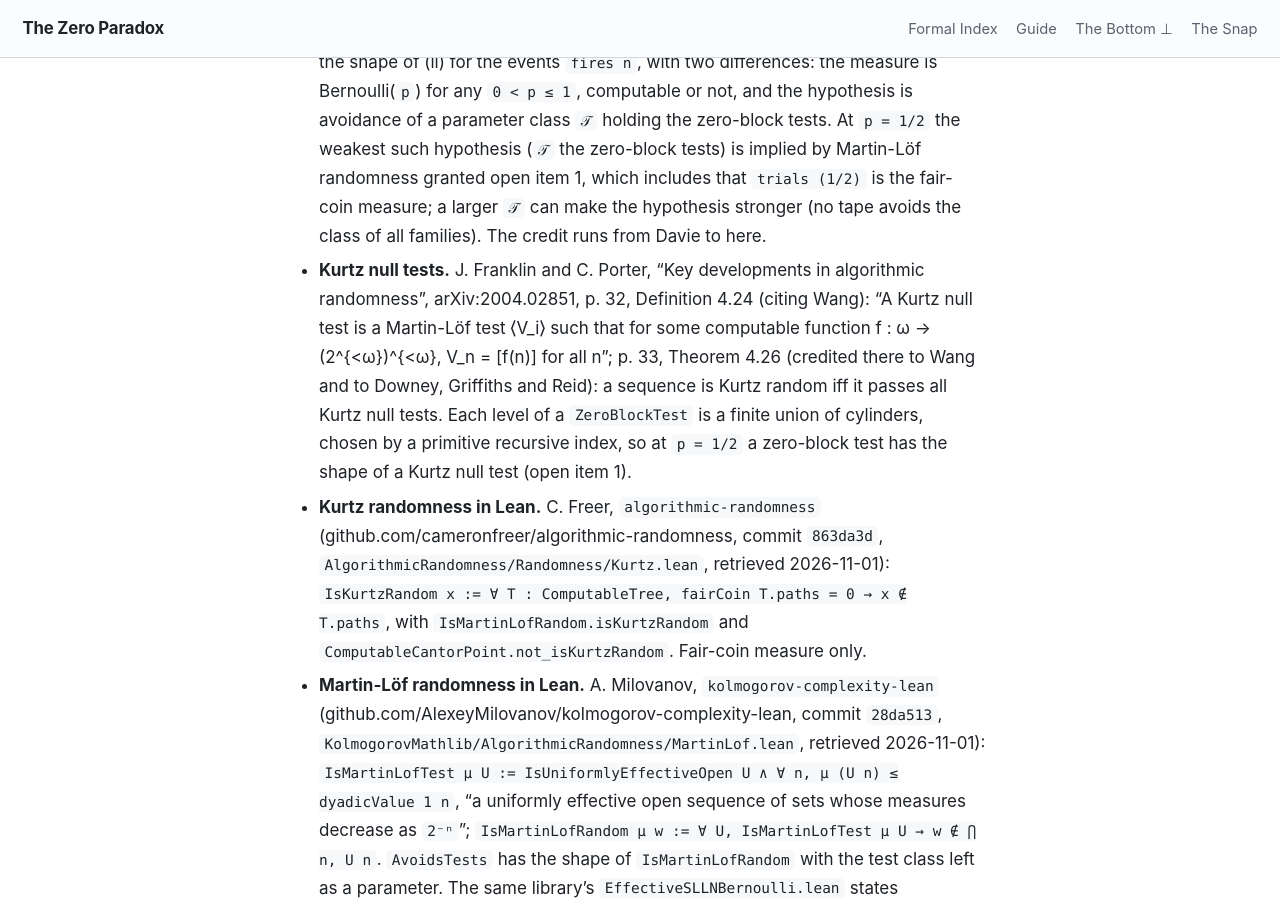
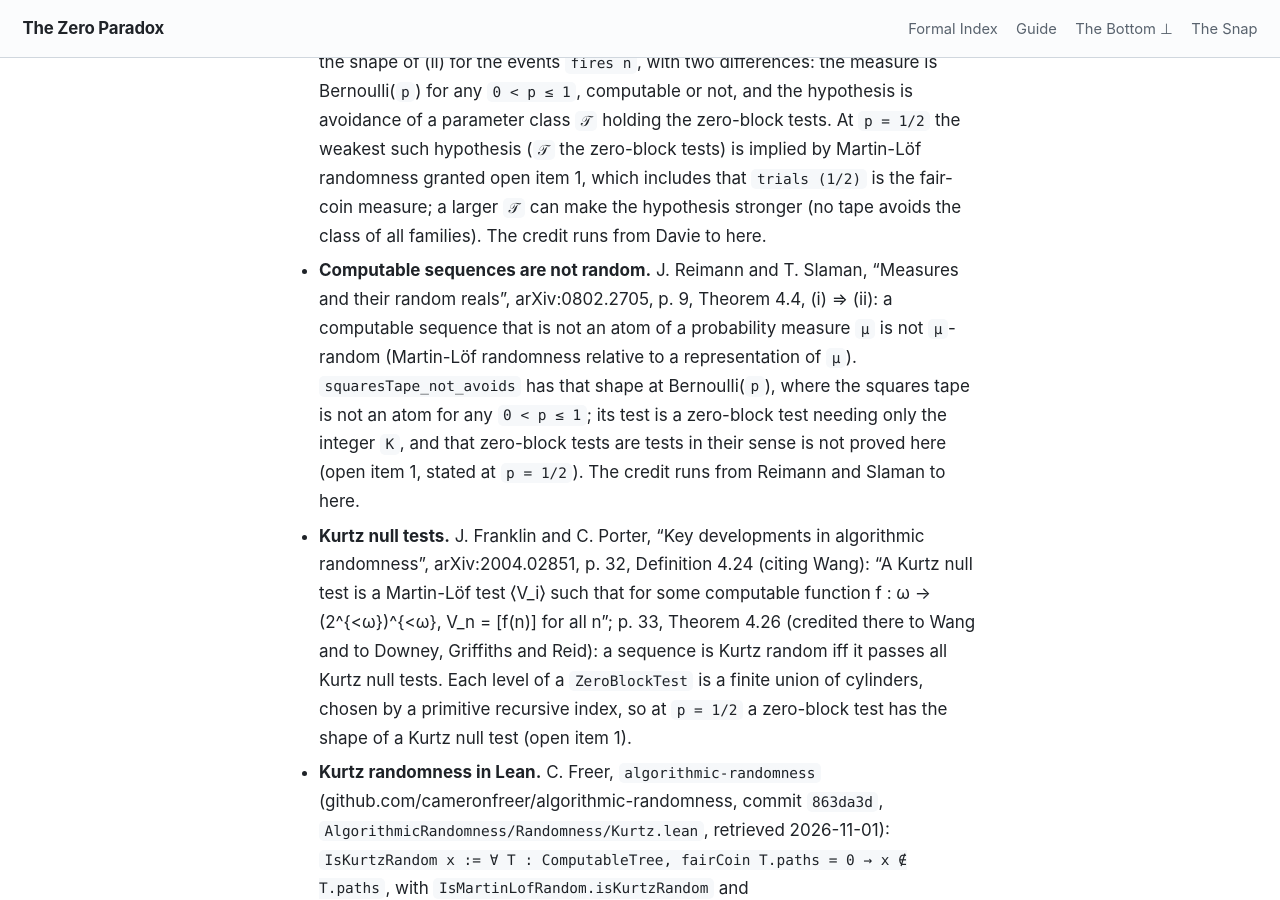
Before and after one commit to timbrigham/ZeroParadox, a Jekyll site: the page built from ZeroParadox/Information/CrossingTrials.md, in a window 1280 px wide and 900 px high, scrolled down 1634 px. Built offline with Jekyll 4.4.1, drawn with Linux system fonts in a browser that asks for light colours; our own code applies the rules of GitHub Pages for plain Markdown files.

Commit message:
Typicality every-p round 1 fixes: first K*m non-squares, Reimann-Slaman, rewrap
"the first K * m non-squares" in the squaresTape_not_avoids docstring and
the p = 1/2 control (the gap holds 2Km). Prior-art bullet citing Reimann
and Slaman, arXiv:0802.2705, p. 9, Theorem 4.4 (i)=>(ii). md long lines
rewrapped.

Co-Authored-By: Claude Opus 5.5 <noreply@anthropic.com>
Claude-Session: https://claude.ai/code/session_01Qj4hZEe22hsY1FqfbKnnU2

```diff
--- a/ZeroParadox/Information/CrossingTrials.md
+++ b/ZeroParadox/Information/CrossingTrials.md
@@ -40,11 +40,19 @@ two-chart reading for § IV–VII.
   incompressible up to a constant, `∃k ∀n K(α(n)) ≥ n − k`). With `K` prefix-free complexity, these are
   exactly the Martin-Löf random sequences (Levin–Schnorr: Franklin and Porter, arXiv:2004.02851, p. 16,
   Theorem 2.5); Potgieter's p. 1 does not say whether its `K` is prefix-free. § VI has the shape of
-  (ii) for the events `fires n`, with two differences: the measure is Bernoulli(`p`) for any `0 < p ≤ 1`, computable or not, and the hypothesis
-  is avoidance of a parameter class `𝒯` holding the zero-block tests. At `p = 1/2` the weakest such
-  hypothesis (`𝒯` the zero-block tests) is implied by Martin-Löf randomness granted open item 1, which
-  includes that `trials (1/2)` is the fair-coin measure; a larger `𝒯` can make the hypothesis stronger
-  (no tape avoids the class of all families). The credit runs from Davie to here.
+  (ii) for the events `fires n`, with two differences: the measure is Bernoulli(`p`) for any
+  `0 < p ≤ 1`, computable or not, and the hypothesis is avoidance of a parameter class `𝒯` holding the
+  zero-block tests. At `p = 1/2` the weakest such hypothesis (`𝒯` the zero-block tests) is implied
+  by Martin-Löf randomness granted open item 1, which includes that `trials (1/2)` is the fair-coin
+  measure; a larger `𝒯` can make the hypothesis stronger (no tape avoids the class of all families).
+  The credit runs from Davie to here.
+- **Computable sequences are not random.** J. Reimann and T. Slaman, "Measures and their random reals",
+  arXiv:0802.2705, p. 9, Theorem 4.4, (i) ⇒ (ii): a computable sequence that is not an atom of a
+  probability measure `µ` is not `µ`-random (Martin-Löf randomness relative to a representation of `µ`).
+  `squaresTape_not_avoids` has that shape at Bernoulli(`p`), where the squares tape is not an atom for
+  any `0 < p ≤ 1`; its test is a zero-block test needing only the integer `K`, and that zero-block tests
+  are tests in their sense is not proved here (open item 1, stated at `p = 1/2`). The credit runs from
+  Reimann and Slaman to here.
 - **Kurtz null tests.** J. Franklin and C. Porter, "Key developments in algorithmic randomness",
   arXiv:2004.02851, p. 32, Definition 4.24 (citing Wang): "A Kurtz null test is a Martin-Löf test ⟨V_i⟩
   such that for some computable function f : ω → (2^{<ω})^{<ω}, V_n = [f(n)] for all n"; p. 33, Theorem
@@ -113,8 +121,9 @@ matching the additive-valuation convention that the valuation of 0 is ⊤. Read
 reading; no map from `ℚ_[2]` to tapes is built here), 0 is the all-`false` tape, the sole member of
 `silentFrom 0`, and § VI's hypothesis excludes it at `N = 0` for every `0 < p ≤ 1`
 (`zeroBlockTest_silentFrom`). In the tape chart, under the pointwise order, the least element of
-`ℕ → Bool` is the same all-`false` tape (the `example` at `ZeroParadox/BottomCannotBe.lean`, `(⊥ : ℕ → Bool) = fun _ => false`), which is not disjunctive
-(`allFalse_not_disjunctive`, `ZeroParadox/Information/Disjunctive.lean`). Tim's maximally complex reading
+`ℕ → Bool` is the same all-`false` tape (the `example` at `ZeroParadox/BottomCannotBe.lean`,
+`(⊥ : ℕ → Bool) = fun _ => false`), which is not disjunctive (`allFalse_not_disjunctive`,
+`ZeroParadox/Information/Disjunctive.lean`). Tim's maximally complex reading
 (`ZeroParadox/Information/Disjunctive.md` fence 3) places the occupant of ⊥ of a `ZPSemilattice`, read as
 a tape, among the maximally complex tapes, which by standard theory (Levin–Schnorr; not proved here,
 Disjunctive.md fence 2) are Martin-Löf random for the fair coin; that such tapes meet § VI's hypothesis at
```
Also changed, not shown: 1 other file.
